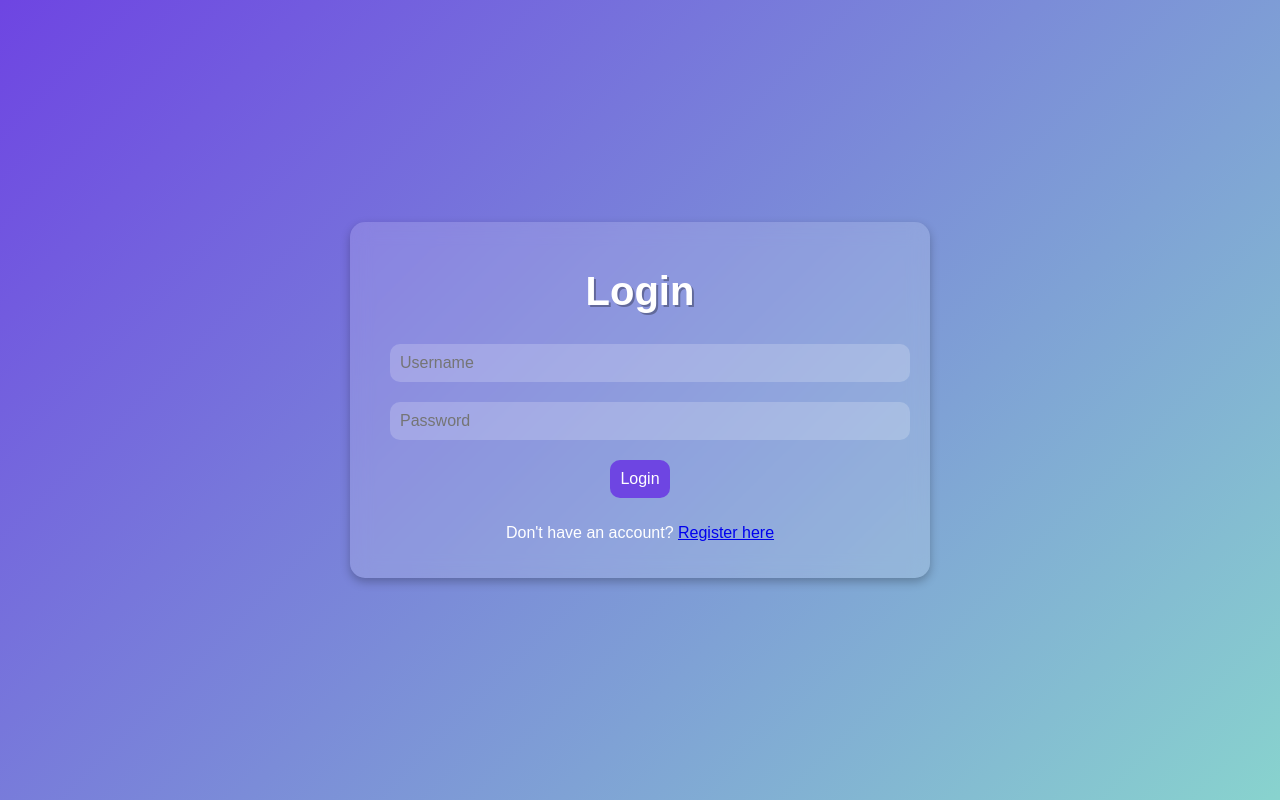
After one commit to Brandon-Hosier/Chat_App_Py, a Flask app: page /login in a window 1280 px wide. The commit adds this page. Run offline with Flask 3, Linux system fonts and the light colour scheme.

Commit message:
Updated sign up and sign in page

```diff
--- a/app.py
+++ b/app.py
@@ -1,46 +1,82 @@
-from flask import Flask, render_template, request, redirect, url_for
-from flask_socketio import SocketIO, join_room, leave_room, send
+from flask import Flask, render_template, request, redirect, url_for, session  # Import Flask modules
+from flask_sqlalchemy import SQLAlchemy  # For database management
+from werkzeug.security import generate_password_hash, check_password_hash  # For secure password handling
 
+# Initialize Flask app
 app = Flask(__name__)
-app.config['SECRET_KEY'] = 'your_secret_key'
-socketio = SocketIO(app)
 
-# Dictionary to track active rooms
-rooms = {}
+# Configure app
+app.config['SECRET_KEY'] = 'your_secret_key'  # Secret key for session management
+app.config['SQLALCHEMY_DATABASE_URI'] = 'sqlite:///chatapp.db'  # Database location and type
 
+# Initialize database
+db = SQLAlchemy(app)
+
+# User model to store user credentials in the database
+class User(db.Model):
+    id = db.Column(db.Integer, primary_key=True)  # Unique ID for each user
+    username = db.Column(db.String(150), nullable=False, unique=True)  # Username field
+    password = db.Column(db.String(150), nullable=False)  # Password field
+
+# Route to handle user registration
+@app.route('/register', methods=['GET', 'POST'])
+def register():
+    if request.method == 'POST':  # Check if the form is submitted
+        username = request.form['username']  # Get username from the form
+        password = request.form['password']  # Get password from the form
+        hashed_password = generate_password_hash(password, method='pbkdf2:sha256')  # Changed to correct hashing method
+
+
+        if User.query.filter_by(username=username).first():  # Check if the username already exists
+            return "Username already exists!"  # Display error if username exists
+
+        new_user = User(username=username, password=hashed_password)  # Create a new user record
+        db.session.add(new_user)  # Add the user to the database
+        db.session.commit()  # Commit the transaction
+        return redirect(url_for('login'))  # Redirect to the login page after successful registration
+
+    return render_template('register.html')  # Render the registration form template
+
+# Route to handle user login
+@app.route('/login', methods=['GET', 'POST'])
+def login():
+    if request.method == 'POST':  # Check if the form is submitted
+        username = request.form['username']  # Get username from the form
+        password = request.form['password']  # Get password from the form
+
+        user = User.query.filter_by(username=username).first()  # Query the database for the user
+        if user and check_password_hash(user.password, password):  # Validate the user credentials
+            session['user'] = username  # Save the username in the session to track login
+            return redirect(url_for('home'))  # Redirect to the home page if login is successful
+        else:
+            return "Invalid credentials!"  # Display error message if login fails
+
+    return render_template('login.html')  # Render the login form template
+
+# Route to display the home page after login
 @app.route('/', methods=['GET', 'POST'])
 def home():
-    print("Rendering index.html")
-    if request.method == 'POST':
-        room_code = request.form['room_code']
-        return redirect(url_for('chat', room_code=room_code))
-    return render_template('index.html')
+    if 'user' not in session:  # Check if the user is logged in
+        return redirect(url_for('login'))  # Redirect to login page if not authenticated
 
+    if request.method == 'POST':  # Check if the form is submitted
+        room_code = request.form['room_code']  # Get the room code from the form
+        return redirect(url_for('chat', room_code=room_code))  # Redirect to the chat room page
+    return render_template('index.html')  # Render the home page template
 
+# Route to display the chat room
 @app.route('/chat/<room_code>')
 def chat(room_code):
-    return render_template('chat.html', room_code=room_code)
+    return render_template('chat.html', room_code=room_code)  # Pass the room code to the template
 
-
-@socketio.on('join')
-def handle_join(data):
-    username = data['username']
-    room = data['room']
-    join_room(room)
-    send(f'{username} has joined the room!', to=room)
-
-@socketio.on('message')
-def handle_message(data):
-    room = data['room']
-    message = f"{data['username']}: {data['message']}"
-    send(message, to=room)
-
-@socketio.on('leave')
-def handle_leave(data):
-    username = data['username']
-    room = data['room']
-    leave_room(room)
-    send(f'{username} has left the room.', to=room)
+# Route to log out the user
+@app.route('/logout')
+def logout():
+    session.pop('user', None)  # Remove the user from the session
+    return redirect(url_for('login'))  # Redirect to the login page
 
 if __name__ == '__main__':
-    socketio.run(app, host='0.0.0.0', port=5001, debug=True)
+    # Ensure the application context is active when creating the database tables
+    with app.app_context():
+        db.create_all()  # Create the database tables (if not already created)
+    app.run(debug=True)  # Run the app in debug mode for easier development
--- /dev/null
+++ b/templates/login.html
@@ -0,0 +1,20 @@
+<!DOCTYPE html>
+<html lang="en">
+<head>
+    <meta charset="UTF-8">
+    <meta name="viewport" content="width=device-width, initial-scale=1.0">
+    <title>Login</title>
+    <link rel="stylesheet" href="/static/css/style.css">
+</head>
+<body>
+    <div class="container">
+        <h1>Login</h1>
+        <form action="/login" method="POST">
+            <input type="text" name="username" placeholder="Username" required>
+            <input type="password" name="password" placeholder="Password" required>
+            <button type="submit">Login</button>
+        </form>
+        <p>Don't have an account? <a href="/register">Register here</a></p>
+    </div>
+</body>
+</html>
```
Also changed, not shown: templates/index.html (+6 -4 lines), instance/chatapp.db (added).
